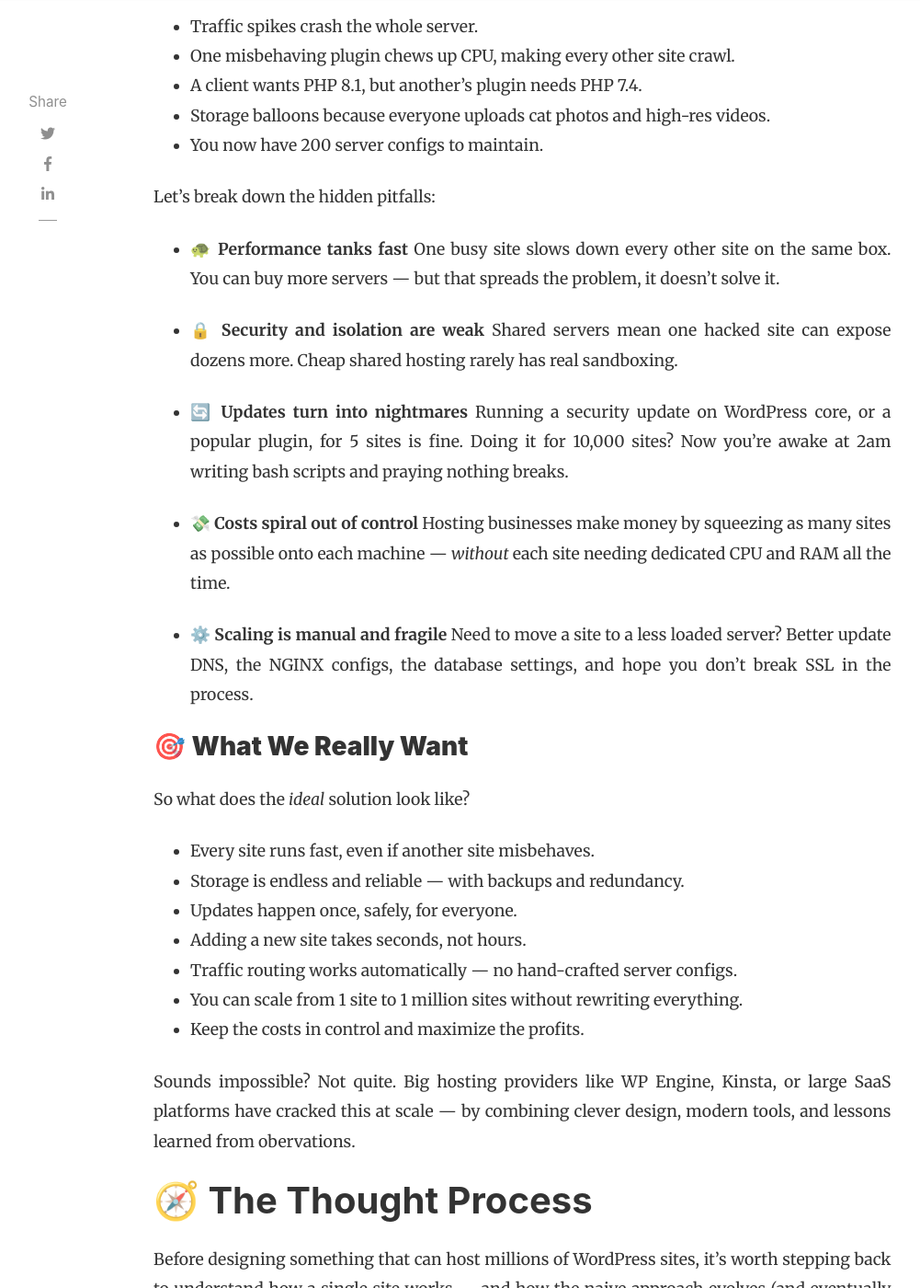
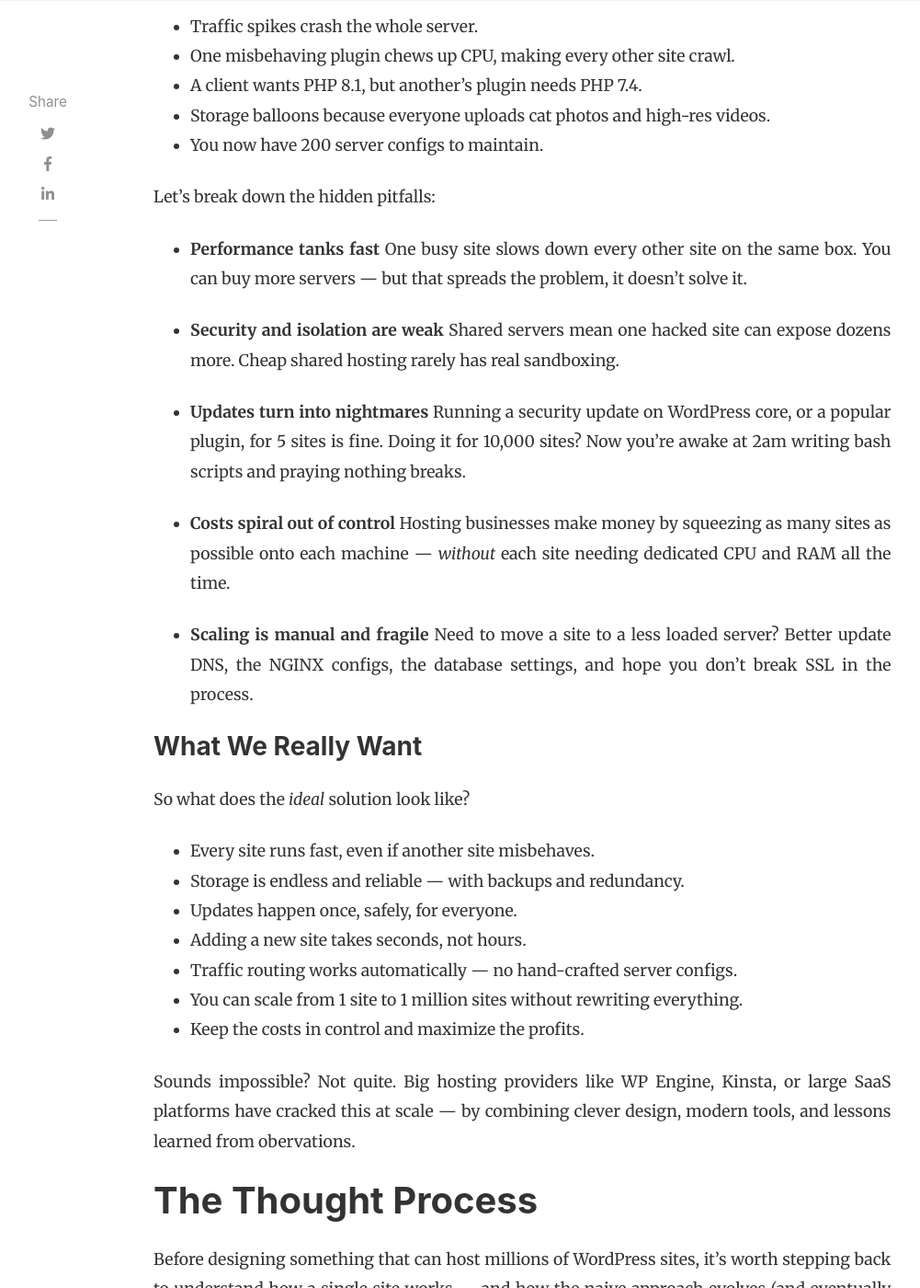
Before and after one commit to one9x/blog, a Jekyll site: the page built from _posts/2025-06-22-🔧-designing-a-scalable-wordpress-shared-hosting-platform-for-1-million-sites.md, in a window 1280 px wide and 1400 px high, scrolled down 1516 px. Shown: the whole window at 92% size, without its empty margins (118-1119 px from the left). Built offline with Jekyll 4.4.1, drawn with Linux system fonts in a browser that asks for light colours; nearby versions of some CDN libraries; comment, search, counter and statistics services are not loaded; some of the changed text lies outside the part shown.

```diff
--- a/_posts/2025-06-22-🔧-designing-a-scalable-wordpress-shared-hosting-platform-for-1-million-sites.md
+++ b/_posts/2025-06-22-🔧-designing-a-scalable-wordpress-shared-hosting-platform-for-1-million-sites.md
@@ -25,7 +25,7 @@ This discussion is divided into 3 parts
 - The solution
 
 
-# 🧭 Problem Statement
+# Problem Statement
 
 Shared hosting is the default for most WordPress websites — but naive approaches don’t scale well.
 
@@ -46,22 +46,22 @@ But growth is sneaky. A client’s blog goes viral, or a new customer signs up e
 
 Let’s break down the hidden pitfalls:
 
--  **🐢 Performance tanks fast**
+-  **Performance tanks fast**
 One busy site slows down every other site on the same box. You can buy more servers — but that spreads the problem, it doesn’t solve it.
 
-- **🔒 Security and isolation are weak**
+- **Security and isolation are weak**
 Shared servers mean one hacked site can expose dozens more. Cheap shared hosting rarely has real sandboxing.
 
-- **🔄 Updates turn into nightmares**
+- **Updates turn into nightmares**
 Running a security update on WordPress core, or a popular plugin, for 5 sites is fine. Doing it for 10,000 sites? Now you’re awake at 2am writing bash scripts and praying nothing breaks.
 
-- **💸 Costs spiral out of control**
+- **Costs spiral out of control**
 Hosting businesses make money by squeezing as many sites as possible onto each machine — *without* each site needing dedicated CPU and RAM all the time.
 
-- **⚙️ Scaling is manual and fragile**
+- **Scaling is manual and fragile**
 Need to move a site to a less loaded server? Better update DNS, the NGINX configs, the database settings, and hope you don’t break SSL in the process.
 
-### 🎯 **What We Really Want**
+### What We Really Want
 
 So what does the *ideal* solution look like?
 
@@ -76,7 +76,7 @@ So what does the *ideal* solution look like?
 Sounds impossible? Not quite. Big hosting providers like WP Engine, Kinsta, or large SaaS platforms have cracked this at scale — by combining clever design, modern tools, and lessons learned from obervations.
 
 
-# 🧭 The Thought Process
+# The Thought Process
 
 Before designing something that can host millions of WordPress sites, it’s worth stepping back to understand how a single site works — and how the naive approach evolves (and eventually breaks) as we scale.
 
@@ -109,13 +109,13 @@ Now, suppose you want to host a few more sites on the same server. The steps are
 
 This works nicely for a **handful of sites** — you can script or automate it with Infrastructure-as-Code (IaC) tools, keeping maintenance overhead low.
 
-**✅ Pros of this naive approach**
+**Pros of this naive approach**
 - Easy to set up.
 - Simple resource sharing.
 - Low upfront cost.
 - Straightforward to automate for a small fleet.
 
-**❌ Where it starts to break?**
+**Where it starts to break?**
  as your hosting business grows, cracks appear:
 
 - **Noisy Neighbor Problem:** One busy site can hog CPU, RAM, or disk I/O, degrading performance for others.
@@ -133,7 +133,7 @@ A common next step is to run multiple servers, each hosting many sites. This dis
 - To smooth this out, some hosts use Virtual IPs (VIPs) or reassign public IPs to new servers — but this gets operationally messy at scale.
 
 
-###  Enter Containers and Orchestration
+### Enter Containers and Orchestration
 
 Modern best practice is to move from VMs to containers:
 
@@ -152,7 +152,7 @@ The hosting economics reality hosts stay profitable by **over-provisioning**, Fo
 
 If you use containers with strict resource requests and limits, you lose some of this oversubscription advantage — hurting your efficiency and profit margin. *No matter how good a solution techincally is, business always runs on profilts.*
 
-###  The Big Waste: Duplicate WordPress Core
+### The Big Waste: Duplicate WordPress Core
 
 If we observe the containers and even classic server setups, we hit another waste:
 Every site had its *own copy* of the WordPress core files — `wp-admin`, `wp-includes`, etc.
@@ -224,7 +224,7 @@ This means:
 # The solution
 If we stitched everything together - The practical blueprint of a wordpress hosting system built to handle millions of sites is ready.
 
-## 🧱 Architecture at a Glance
+###  Architecture at a Glance
 
 - **Compute is stateless** — any pod can serve any site.
 - **Storage is shared, redundant, and infinite-ish.**
@@ -233,14 +233,14 @@ If we stitched everything together - The practical blueprint of a wordpress host
 - **WordPress core is versioned once, symlinked everywhere.**
 - **Databases are multi-tenant and connection-pooled.**
 
-## ⚙️ **How It’s Built**
+###  **How It’s Built**
 
-🏗️ **Kubernetes for Compute**
+#### **Kubernetes for Compute**
 - Pods run **NGINX + PHP-FPM** statelessly.
 - Ingress or Gateway API handles routing.
 - Pods auto-scale with load.
 
-🔑 **Read vs Write Pods**
+#### **Read vs Write Pods**
 
 To keep performance high and secure:
 - **Read-Only Pods** serve cached pages, mount storage read-only, and scale freely.
@@ -248,7 +248,7 @@ To keep performance high and secure:
 
 This handles huge visitor traffic while keeping backend actions secure and predictable.
 
-🗂️ **Shared Storage**
+#### **Shared Storage**
 
 Options:
 - **CephFS:** Highly scalable, self-healing.
@@ -257,7 +257,7 @@ Options:
 
 Each site’s folder contains unique content; the WordPress core is symlinked.  No more duplicating 50 MB per site for millions of sites.
 
-🗄️ **Database**
+#### **Database**
 
 Managing millions of databases is no small feat. To handle this at scale, we can use **[Neon](https://github.com/neondatabase/neon)**, a serverless, multi-tenant PostgreSQL service built for massive workloads.
 
@@ -273,7 +273,7 @@ Managing millions of databases is no small feat. To handle this at scale, we can
 * Simple and consistent database management
 
 
-**🌐 Handling Domains Dynamically**
+#### **Handling Domains Dynamically**
 With millions of domains, we can't maintain 1 million NGINX configs or ingress rules.
 So we created a **Domain Resolver Service**:
 * Accepts a domain (e.g., `foo.com`)
@@ -287,7 +287,7 @@ So we created a **Domain Resolver Service**:
 4. Forwards PHP requests to **PHP-FPM** with correct `SCRIPT_FILENAME`
 
 
-## ⚙️ **Provisioning a New Site**
+### ⚙️ **Provisioning a New Site**
 
 In a nutshell:
 1. Create folder on shared storage.
@@ -297,9 +297,9 @@ In a nutshell:
 5. Register in Domain Resolver.
 6. DNS points to your global load balancer.
 
-## ✅ **What Works Well**
+###  **What Works Well**
 
-| 🔑 What We Built | ✅ Why It Works |
+|  What We Built |  Why It Works |
 |------------------|------------------|
 | **Stateless pods** | Easy to scale and upgrade |
 | **Shared storage** | One source of truth, resilient |
@@ -347,7 +346,7 @@ In short:
 
 If you run a serious hosting business, that trade usually pays off fast — but it’s not magic. You still need good ops practices, alerts, backups, and smart scaling rules.
 
-## 🚀 **What’s Next**
+##  **What’s Next**
 
 Want to build this?
 - Start small: prototype with a simple NFS  on a dev cluster.
@@ -358,7 +357,7 @@ Want to build this?
 Got ideas or want to share how *you’d* tweak this?
 **Drop a comment — I’d love to hear your take! 🚀**
 
-## 📚 Resources
+##  Resources
 
 * [CephFS Documentation](https://docs.ceph.com/en/latest/cephfs/) — scalable POSIX-compliant distributed filesystem.
 * [Kubernetes + Rook](https://rook.io/) — run Ceph and other storage backends on Kubernetes.
@@ -371,4 +370,4 @@ Got ideas or want to share how *you’d* tweak this?
 * [Helm Charts for WordPress](https://artifacthub.io/packages/helm/bitnami/wordpress) — deploy WordPress on Kubernetes using Helm.
 
 
-**✨ Thanks for reading — happy scaling, and may your sites never crash!**
+** Thanks for reading — happy scaling, and may your sites never crash!**
```
Also changed, not shown: other parts of _posts/2025-06-22-🔧-designing-a-scalable-wordpress-shared-hosting-platform-for-1-million-sites.md (+4 -5 lines).
